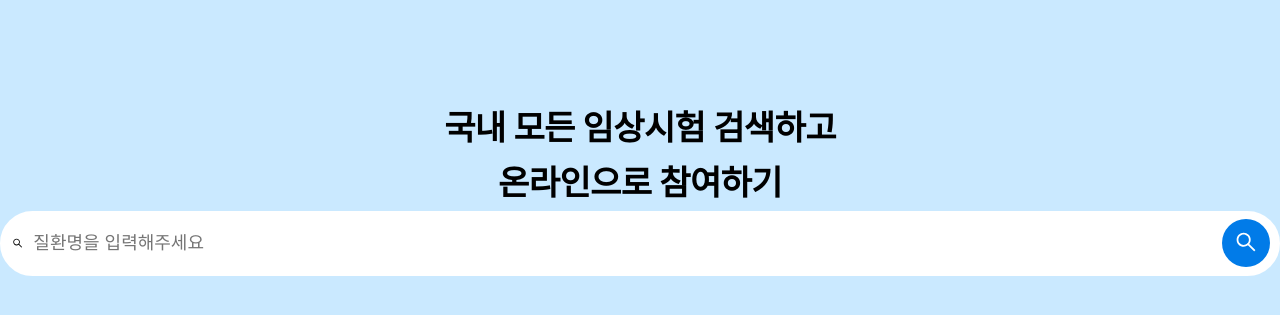
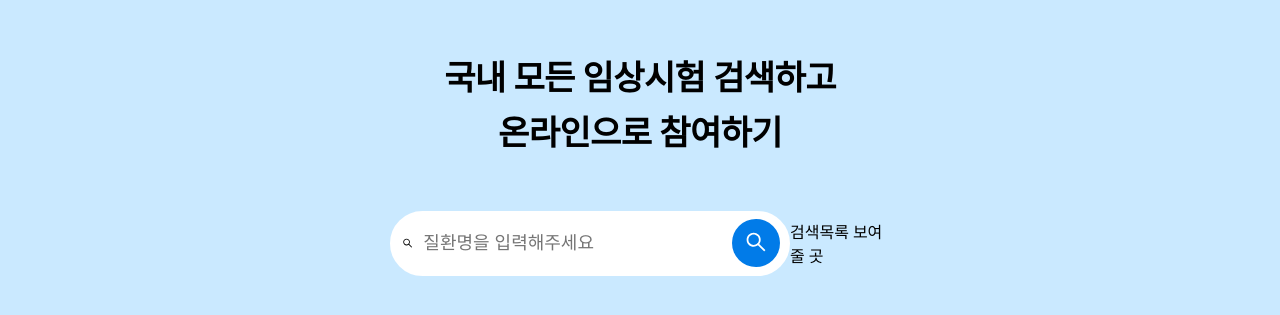
Before and after one commit to es39/wanted-pre-onboarding-11th-4-9, a React (Create React App) app: page / in a window 1280 px wide. Shown: the part 211-526 px from the top of the page. Built offline with nearby package versions, Linux system fonts and the light colour scheme.

Commit message:
:sparkles: Feat : 검색기능 추가

```diff
--- a/src/components/SearchBar.tsx
+++ b/src/components/SearchBar.tsx
@@ -1,26 +1,70 @@
+import { useState } from 'react';
 import { AiOutlineSearch } from 'react-icons/ai';
 import {
+  FormContainer,
   InputContainer,
   SearchButton,
   SearchContainer,
   SearchInput,
 } from 'styles/Style';
+import api from 'utils/api';
+import SearchList from './SearchList';
 
 const SearchBar = () => {
-  // const [searchData, setSearchData] = useState('')
+  // const navigate = useNavigate();
+  // const [searchData, setSearchData] = useState('');
+  const [userInput, setUserInput] = useState<string>('');
+  // const [searchParams, setSearchParams] = useSearchParams(); // * params
+  const [searchData, setSearchData] = useState([]);
+  const [isSearching, setIsSearching] = useState(false);
+
+  const handleUserInput = (e: React.ChangeEvent<HTMLInputElement>) => {
+    setUserInput(e.target.value);
+  };
+
+  const handleSearchSubmit = (e: React.FormEvent<HTMLFormElement>) => {
+    e.preventDefault();
+    api
+      .get('/sick', {
+        params: {
+          q: userInput,
+        },
+      })
+      .then(res => {
+        console.log(res);
+        setSearchData(res.data);
+        setIsSearching(true);
+      });
+  };
+  console.log(searchData);
+  // 포커스 됐을 때 밑에 드롭다운
   return (
+    <FormContainer onSubmit={handleSearchSubmit}>
       <SearchContainer>
         <InputContainer>
           <AiOutlineSearch className="input-icon" />
-        <SearchInput placeholder="질환명을 입력해주세요" type="text" />
+          <SearchInput
+            placeholder="질환명을 입력해주세요"
+            type="text"
+            onChange={handleUserInput}
+          />
         </InputContainer>
         <div>
-        <SearchButton type="button">
+          <SearchButton type="submit">
             <AiOutlineSearch className="search-icon" />
           </SearchButton>
         </div>
       </SearchContainer>
+      <SearchList searchData={searchData} isSearching={isSearching} />
+    </FormContainer>
   );
 };
 
 export default SearchBar;
+/* TODO:
+1. 검색 기능 구현 (filter) -> 버튼 클릭 시, get 요청 보내고, params 내용과 일치하는 내용들 출력..?
+1-1. 검색어 없을 시, 검색어 없음 표현
+2. 드롭다운 구현
+3. 키보드 만으로 할 수 있도록 구현
+4. api 호출 시, console.info("calling api")
+*/
```
Lines whose indentation alone changed are shown as unchanged.
